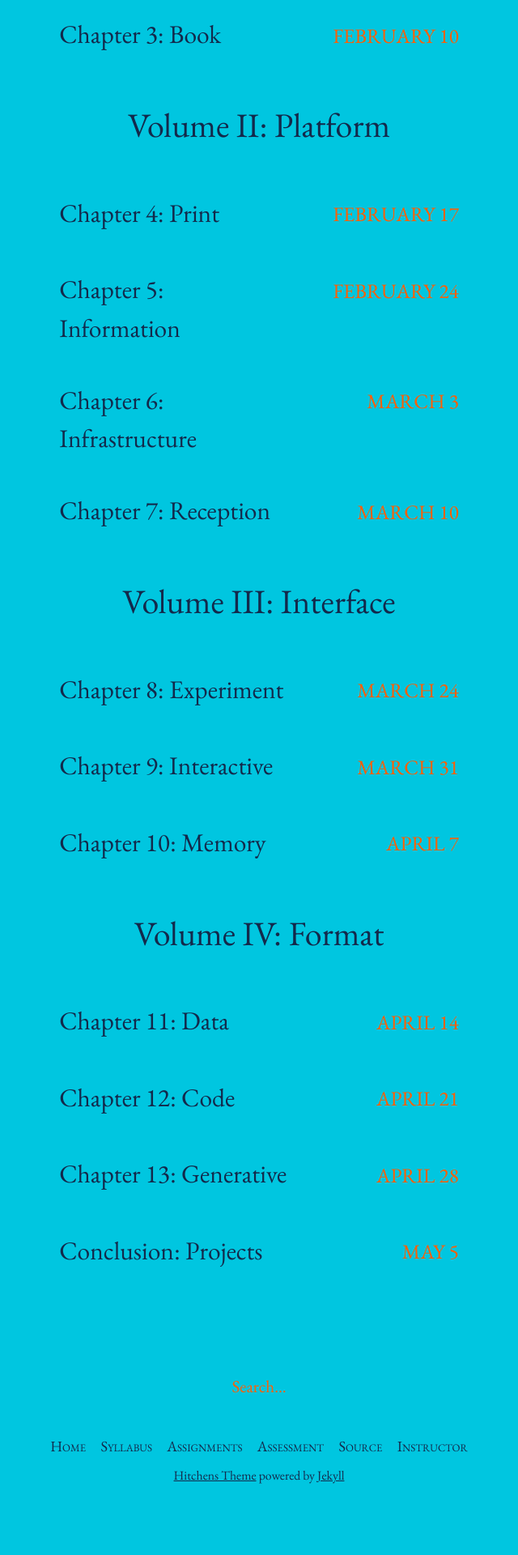
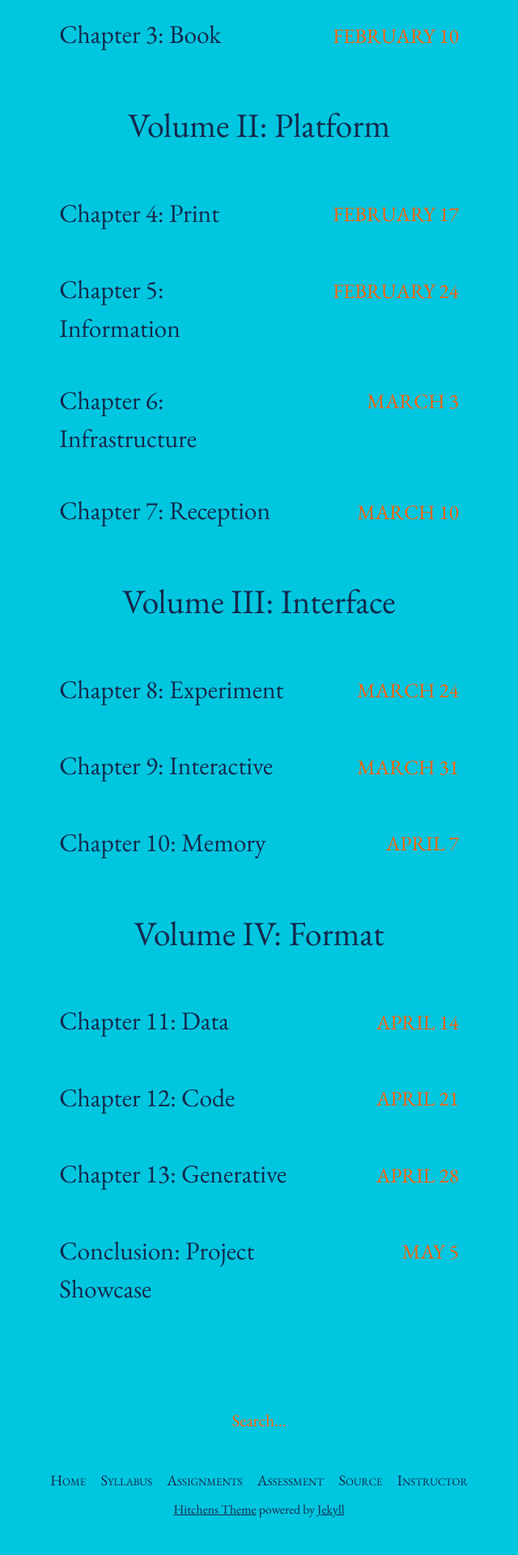
Before and after one commit to rccordell/s25bl, a Jekyll site: the page built from index.html, in a window 1280 px wide. Shown: the part 1095-3015 px from the top of the page at 81% size, without its empty margins (320-960 px from the left). Built offline with Jekyll 4.4.1, drawn with Linux system fonts in a browser that asks for light colours; the list of posts is cut into pages by our own code; before the commit the page ends 2973 px from its top, so only the background shows below that.

Commit message:
Update home.html

```diff
--- a/_layouts/home.html
+++ b/_layouts/home.html
@@ -154,7 +154,7 @@ layout: default
 	  </a></li>
 		<li><a href="{{site.baseurl}}/pages/assignments" class="post-link">
 			<div class="post-link__heading">
-				<h1 class="post-link__title">Conclusion: Projects</h1>
+				<h1 class="post-link__title">Conclusion: Project Showcase</h1>
 	    </div>
 			<span class="post-link__date">
 				May 5
```
